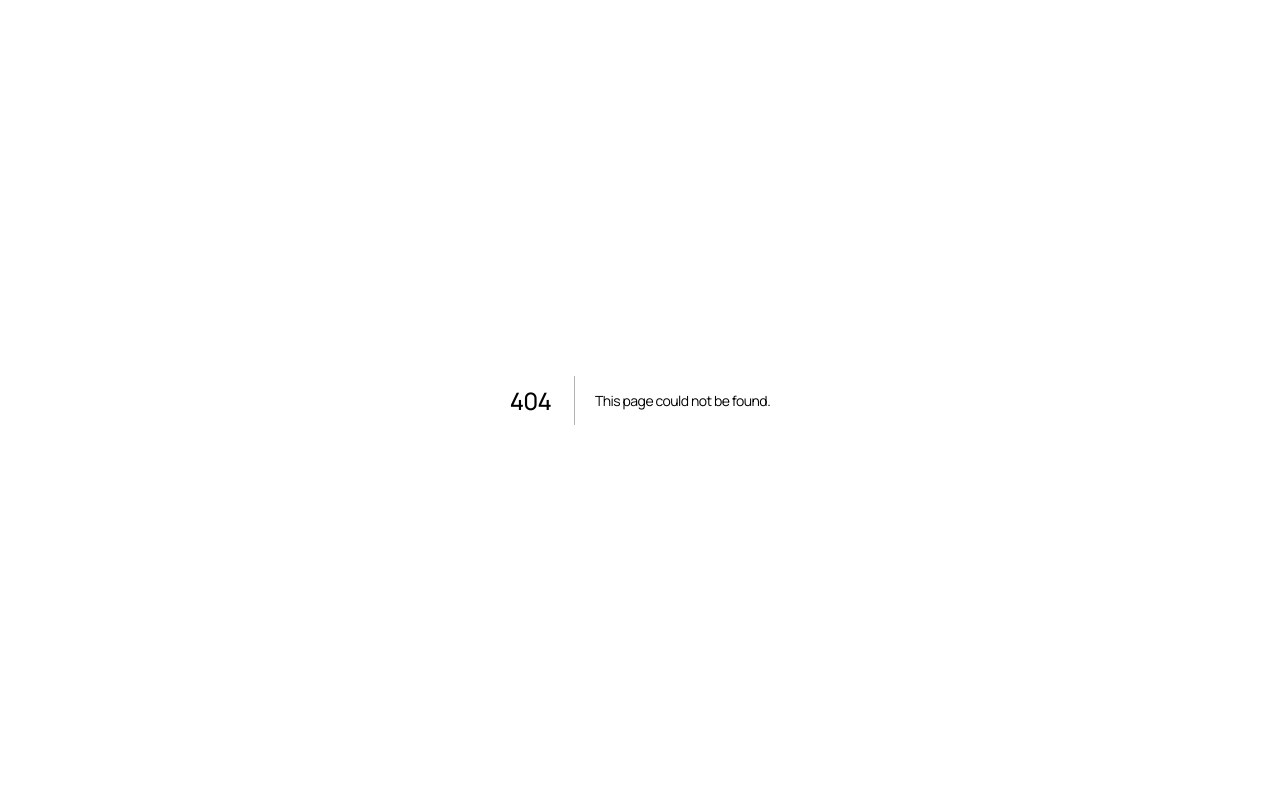
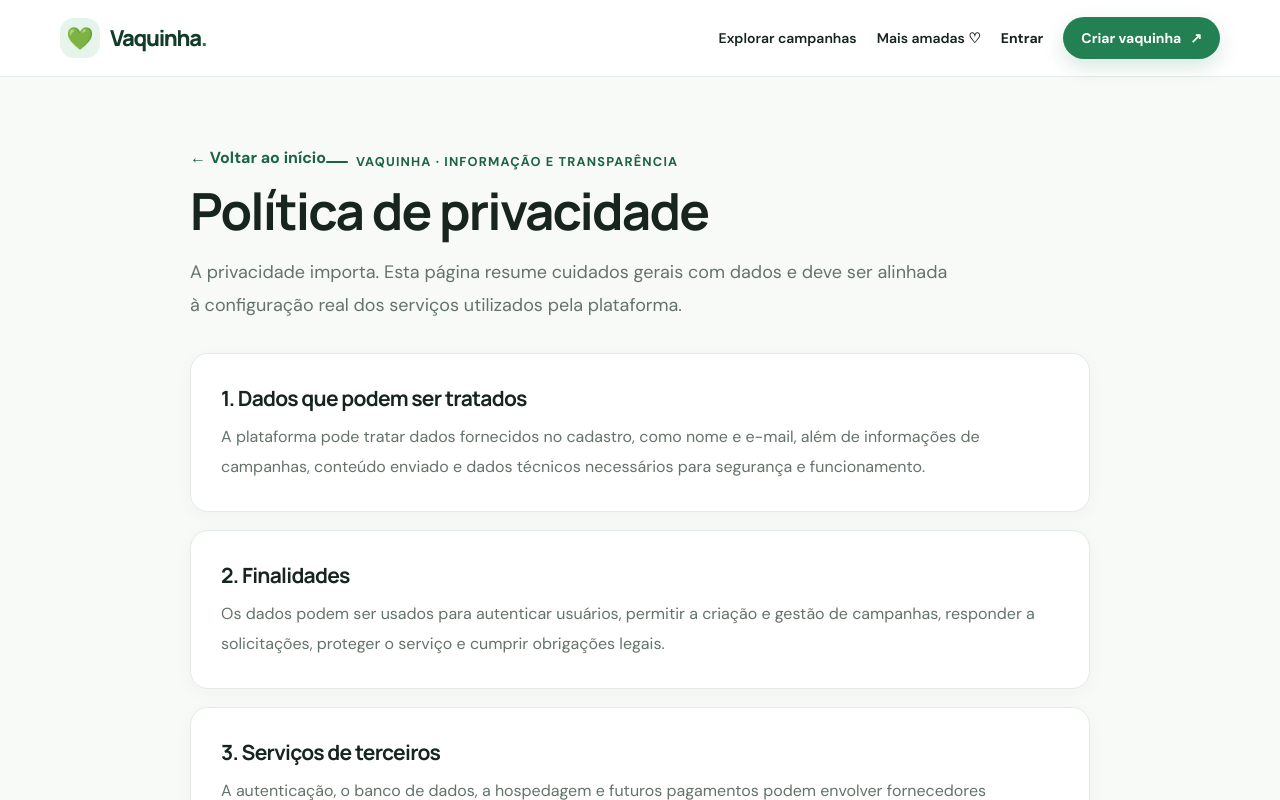
Before and after one commit to vaquinhabr/Vaquinha, a Next.js app: page /privacidade in a window 1280 px wide. Before the commit this address had no page. Shown: the top 800 px of the page. Built offline with nearby package versions, Linux system fonts and the light colour scheme; no server answers.

Commit message:
Add privacidade information page

```diff
--- /dev/null
+++ b/app/privacidade/page.tsx
@@ -0,0 +1,9 @@
+import InfoPage from "@/components/InfoPage";
+export default function Privacidade(){return <InfoPage title="Política de privacidade" intro="A privacidade importa. Esta página resume cuidados gerais com dados e deve ser alinhada à configuração real dos serviços utilizados pela plataforma." sections={[
+{title:"Dados que podem ser tratados",body:"A plataforma pode tratar dados fornecidos no cadastro, como nome e e-mail, além de informações de campanhas, conteúdo enviado e dados técnicos necessários para segurança e funcionamento."},
+{title:"Finalidades",body:"Os dados podem ser usados para autenticar usuários, permitir a criação e gestão de campanhas, responder a solicitações, proteger o serviço e cumprir obrigações legais."},
+{title:"Serviços de terceiros",body:"A autenticação, o banco de dados, a hospedagem e futuros pagamentos podem envolver fornecedores especializados. O compartilhamento deve se limitar ao necessário para a finalidade correspondente e seguir as configurações e políticas aplicáveis."},
+{title:"Segurança e acesso",body:"Adotamos a intenção de restringir o acesso a dados conforme a função e as permissões configuradas. Nenhum sistema é capaz de garantir segurança absoluta; não compartilhe sua senha."},
+{title:"Seus direitos e solicitações",body:"Você pode solicitar informações, correção ou exclusão de dados pessoais, observadas as obrigações legais e os registros que precisem ser mantidos. Use a página de contato para encaminhar o pedido."},
+{title:"Revisão necessária",body:"Esta política é um texto inicial e deve ser completada com a identificação do controlador, bases legais, prazos de retenção, canal formal de privacidade e detalhes dos fornecedores antes do lançamento definitivo."}
+]}/>}
```
